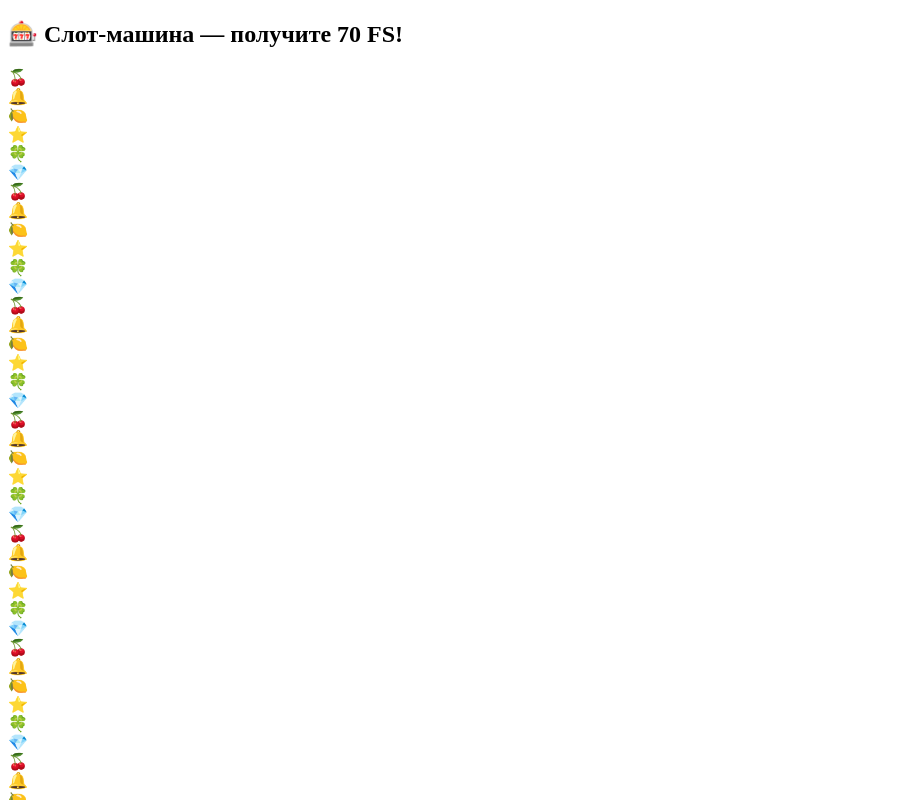
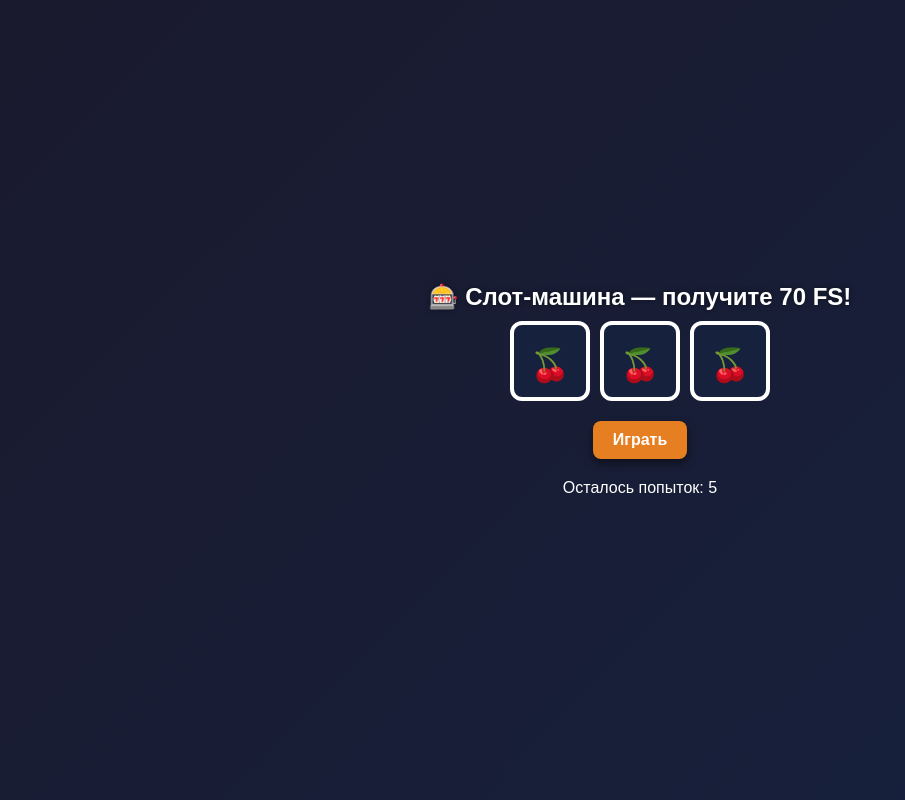
Before and after one commit to N1psy28/tg-spinner, a plain HTML site: page index.html in a window 1280 px wide. Shown: the top 800 px of the page, without its empty margins (0-905 px from the left). Drawn offline with Linux system fonts and the light colour scheme.

Commit message:
Update index.html

```diff
--- a/index.html
+++ b/index.html
@@ -4,7 +4,71 @@
   <meta charset="UTF-8">
   <title>Slot‑Game — бонус</title>
   <style>
-    /* … ваши стили из предыдущего примера … */
+    * { box-sizing: border-box; margin: 0; padding: 0; }
+    body {
+      display: flex;
+      flex-direction: column;
+      align-items: center;
+      justify-content: center;
+      height: 100vh;
+      background: linear-gradient(135deg, #1a1a2e, #16213e);
+      color: #fff;
+      font-family: sans-serif;
+    }
+    h2 {
+      margin-bottom: 10px;
+      text-shadow: 0 0 5px rgba(0,0,0,0.5);
+    }
+    #reels {
+      display: flex;
+      gap: 10px;
+      margin-bottom: 20px;
+    }
+    .reel {
+      width: 80px;
+      height: 80px;
+      border: 4px solid #fff;
+      border-radius: 12px;
+      overflow: hidden;
+      position: relative;
+      background: #16213e;
+    }
+    .strip {
+      position: absolute;
+      top: 0;
+      left: 0;
+      width: 100%;
+      transition: top .7s ease-out;
+    }
+    .strip div {
+      width: 100%;
+      height: 80px;
+      display: flex;
+      align-items: center;
+      justify-content: center;
+      font-size: 2rem;
+    }
+    #controls {
+      display: flex;
+      flex-direction: column;
+      align-items: center;
+    }
+    #spin {
+      padding: 10px 20px;
+      margin-bottom: 10px;
+      font-size: 16px;
+      font-weight: bold;
+      color: #fff;
+      background: #e67e22;
+      border: none;
+      border-radius: 8px;
+      cursor: pointer;
+      box-shadow: 0 4px 8px rgba(0,0,0,0.5);
+      transition: background .3s;
+    }
+    #spin:disabled { background: #555; cursor: default; }
+    #info { margin-top: 10px; }
+    #message { margin-top: 20px; font-size: 18px; text-align: center; }
   </style>
 </head>
 <body>
@@ -21,20 +85,25 @@
   <div id="message"></div>
 
   <script>
+    // Символы и параметры
     const symbols = ["🍒","🔔","🍋","⭐","🍀","💎"];
     const stripCount = symbols.length * 3;
     const reelHeight = 80;
     let tries = 5;
+    // Выбираем выигрышную попытку (1…5)
     const winTry = Math.floor(Math.random() * 5) + 1;
+
+    // Элементы
     const reels = document.querySelectorAll(".reel .strip");
     const btn   = document.getElementById("spin");
     const triesDisplay = document.getElementById("tries");
     const msg   = document.getElementById("message");
 
+    // Строим барабаны
     function buildStrips() {
       reels.forEach(strip => {
         strip.innerHTML = "";
-        for (let i = 0; i < 3; i++) {
+        for (let cycle = 0; cycle < 3; cycle++) {
           symbols.forEach(sym => {
             const cell = document.createElement("div");
             cell.textContent = sym;
@@ -44,20 +113,23 @@
       });
     }
 
+    // Одна прокрутка
     async function spinOnce() {
       btn.disabled = true;
       msg.textContent = "";
       tries--;
       triesDisplay.textContent = tries;
+
       const isWin = (tries === 5 - winTry);
 
       reels.forEach(strip => {
-        const sym = isWin ? "⭐" : symbols[Math.floor(Math.random() * symbols.length)];
-        const pos = (stripCount / 2) * reelHeight + symbols.indexOf(sym) * reelHeight;
+        let symbol = isWin ? "⭐" : symbols[Math.floor(Math.random() * symbols.length)];
+        const targetPos = (stripCount / 2) * reelHeight + symbols.indexOf(symbol) * reelHeight;
         strip.style.transition = "top .7s ease-out";
-        strip.style.top = `-${pos}px`;
+        strip.style.top = `-${targetPos}px`;
       });
 
+      // Ждём анимацию
       await new Promise(r => setTimeout(r, 800));
 
       if (isWin) {
@@ -75,7 +147,7 @@
           cursor: "pointer"
         });
         take.onclick = () => {
-          // <-- deep‑link на ваш бот:
+          // Deep link в чат с ботом
           window.location.href = "https://t.me/Test_main2424bot?start=take_bonus";
         };
         msg.appendChild(take);
```
